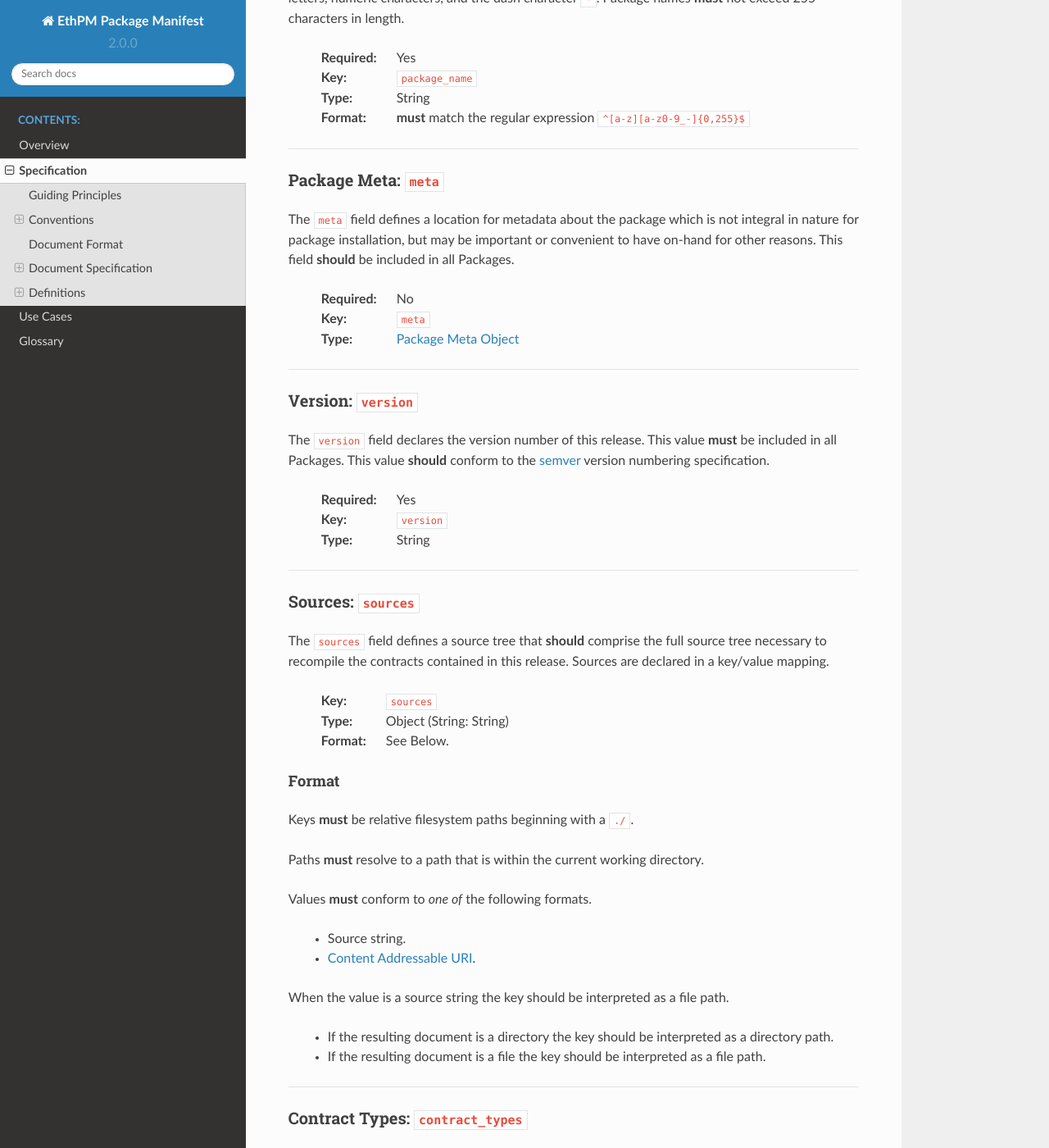
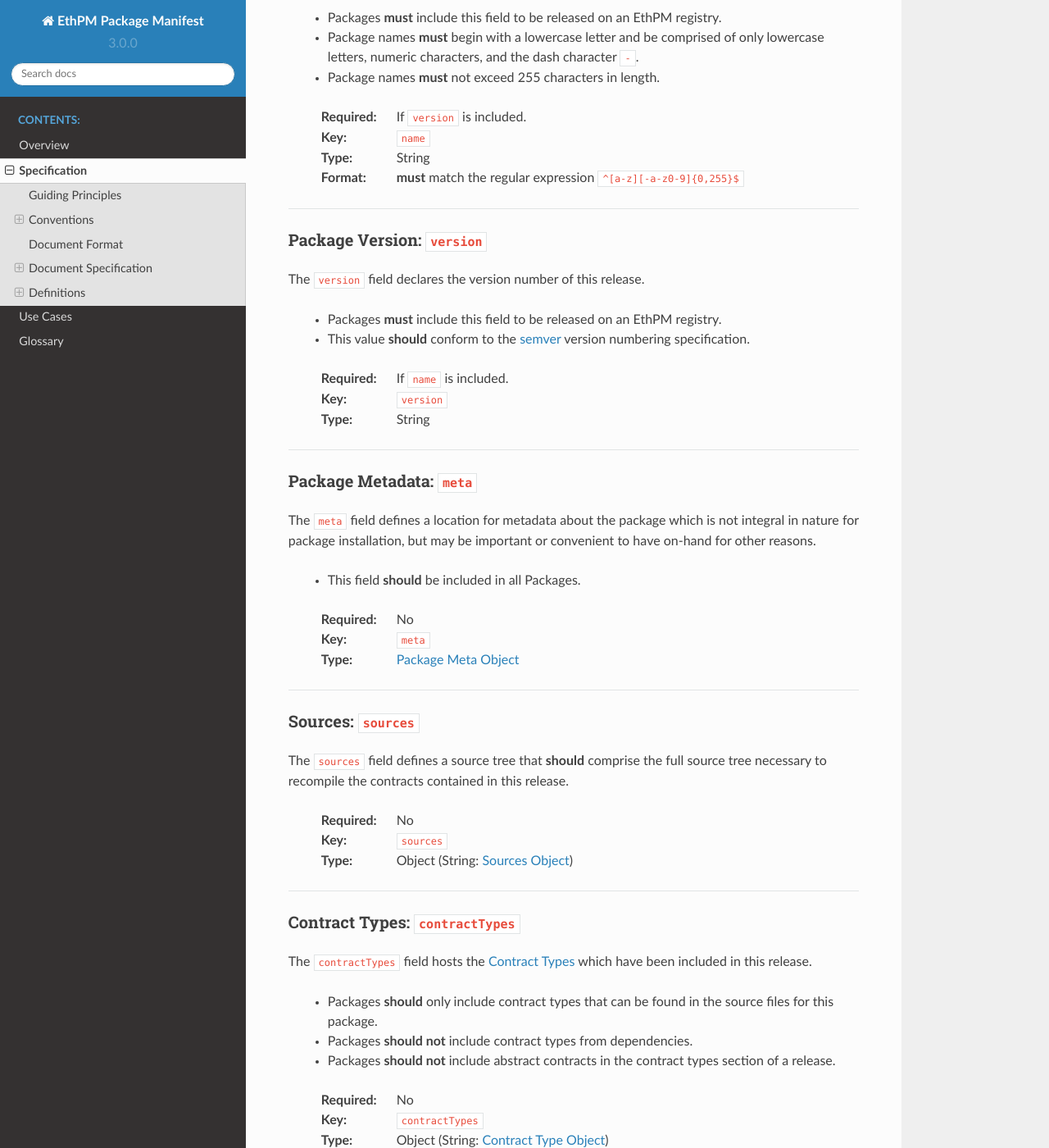
Before and after one commit to ethpm/ethpm-spec, a Sphinx documentation site: the page built from docs/source/package-spec.rst, in a window 1280 px wide and 1400 px high, scrolled down 1957 px. Shown: the whole window at 82% size. Built offline with Sphinx 7.4.7 and the Read the Docs theme 2.0.0, drawn with Linux system fonts in a browser that asks for light colours; the version number is read from the project's files by our own code; some of the changed text lies outside the part shown.

Commit message:
Add v3 changes to spec

```diff
--- a/docs/source/package-spec.rst
+++ b/docs/source/package-spec.rst
@@ -89,63 +89,67 @@
 
 ----
 
-EthPM Manifest Version: ``manifest_version``
-~~~~~~~~~~~~~~~~~~~~~~~~~~~~~~~~~~~~~~~~~~~~
+EthPM Manifest Version: ``manifest``
+~~~~~~~~~~~~~~~~~~~~~~~~~~~~~~~~~~~~
 
-The ``manifest_version`` field defines the specification version that
-this document conforms to. Packages **must** include this field.
+The ``manifest`` field defines the specification version that
+this document conforms to.
+
+  - Packages **must** include this field.
 
   :Required: Yes
-  :Key: ``manifest_version``
+  :Key: ``manifest``
   :Type: String
-  :Allowed Values: ``2``
+  :Allowed Values: ``ethpm/3``
 
-.. _package names:
+.. _package-names:
 
 ----
 
-Package Name: ``package_name``
-~~~~~~~~~~~~~~~~~~~~~~~~~~~~~~
+Package Name: ``name``
+~~~~~~~~~~~~~~~~~~~~~~
 
-The ``package_name`` field defines a human readable name for this
-package. Packages **must** include this field. Package names **must**
-begin with a lowercase letter and be comprised of only lowercase
-letters, numeric characters, and the dash character ``-``. Package
-names **must** not exceed 255 characters in length.
+The ``name`` field defines a human readable name for this package.
 
-  :Required: Yes
-  :Key: ``package_name``
+  - Packages **must** include this field to be released on an EthPM registry.
+  - Package names **must** begin with a lowercase letter and be comprised of only lowercase
+    letters, numeric characters, and the dash character ``-``.
+  - Package names **must** not exceed 255 characters in length.
+
+  :Required: If ``version`` is included.
+  :Key: ``name``
   :Type: String
   :Format: **must** match the regular expression
-    ``^[a-z][a-z0-9_-]{0,255}$``
+    ``^[a-z][-a-z0-9]{0,255}$``
 
 ----
 
-Package Meta: ``meta``
-~~~~~~~~~~~~~~~~~~~~~~
+Package Version: ``version``
+~~~~~~~~~~~~~~~~~~~~~~~~~~~~
+
+The ``version`` field declares the version number of this release.
+
+  - Packages **must** include this field to be released on an EthPM registry.
+  - This value **should** conform to the `semver <http://semver.org/>`__ version numbering specification.
+
+  :Required: If ``name`` is included.
+  :Key: ``version``
+  :Type: String
+
+----
+
+Package Metadata: ``meta``
+~~~~~~~~~~~~~~~~~~~~~~~~~~
 
 The ``meta`` field defines a location for metadata about the package
 which is not integral in nature for package installation, but may be
-important or convenient to have on-hand for other reasons. This field
-**should** be included in all Packages.
+important or convenient to have on-hand for other reasons.
+
+  -  This field **should** be included in all Packages.
 
   :Required: No
   :Key: ``meta``
   :Type: `Package Meta Object`_
-
-----
-
-Version: ``version``
-~~~~~~~~~~~~~~~~~~~~
-
-The ``version`` field declares the version number of this release. This
-value **must** be included in all Packages. This value **should**
-conform to the `semver <http://semver.org/>`__ version numbering
-specification.
-
-  :Required: Yes
-  :Key: ``version``
-  :Type: String
 
 ----
 
@@ -154,52 +158,43 @@
 
 The ``sources`` field defines a source tree that **should** comprise the
 full source tree necessary to recompile the contracts contained in this
-release. Sources are declared in a key/value mapping.
+release.
 
+  :Required: No
   :Key: ``sources``
-
-  :Type: Object (String: String)
-
-  :Format: See Below.
-
-Format
-^^^^^^
-
-Keys **must** be relative filesystem paths beginning with a ``./``.
-
-Paths **must** resolve to a path that is within the current working directory.
-
-Values **must** conform to *one of* the following formats.
-
-    - Source string.
-    - |ContentAddressableURI|.
-
-When the value is a source string the key should be interpreted as a
-file path.
-
-    - If the resulting document is a directory the key should be
-      interpreted as a directory path.
-    - If the resulting document is a file the key should be
-      interpreted as a file path.
+  :Type: Object (String: `Sources Object`_)
 
 ----
 
-Contract Types: ``contract_types``
-~~~~~~~~~~~~~~~~~~~~~~~~~~~~~~~~~~
+Contract Types: ``contractTypes``
+~~~~~~~~~~~~~~~~~~~~~~~~~~~~~~~~~
 
-The ``contract_types`` field holds the |ContractTypes| which have been
-included in this release. |Packages| **should** only include contract types
-that can be found in the source files for this package. Packages
-**should not** include contract types from dependencies. Packages
-**should not** include abstract contracts in the contract types section of a
-release.
+The ``contractTypes`` field hosts the |ContractTypes| which have been
+included in this release.
 
-  :Key: ``contract_types``
+  - Packages **should** only include contract types that can be found in the source files for this package.
+  - Packages **should not** include contract types from dependencies.
+  - Packages **should not** include abstract contracts in the contract types section of a release.
+
+  :Required: No
+  :Key: ``contractTypes``
   :Type: Object (String: `Contract Type Object`_)
   :Format:
-      Keys **must** be valid |ContractAliases|.
+    - Keys **must** be valid |ContractAliases|.
+    - Values **must** conform to the `Contract Type Object`_ definition.
 
-      Values **must** conform to the `Contract Type Object`_ definition.
+----
+
+Compilers: ``compilers``
+~~~~~~~~~~~~~~~~~~~~~~~~
+
+The ``compilers`` field holds the information about the compilers and their
+settings that have been used to generate the various ``contractTypes`` included
+in this release.
+
+  :Required: No
+  :Key: ``compilers``
+  :Type: Array (`the Compiler Information object`_)
 
 ----
 
@@ -213,36 +208,29 @@
 object **must** be unique. There cannot be two different URI keys in a deployments
 field representing the same blockchain.
 
+  :Required: No
   :Key: ``deployments``
   :Type: Object (String: Object(String: `Contract Instance Object`_))
-  :Format: See Below.
-
-Format
-^^^^^^
-
-Keys **must** be a valid BIP122 URI chain definition.
-
-Values **must** be objects which conform to the following format.
-
-    -  Keys **must** be valid |ContractInstanceNames|.
-    -  Values **must** be a valid `Contract Instance Object`_.
+  :Format:
+    - Keys **must** be a valid BIP122 URI chain definition.
+    - Values **must** be objects which conform to the following format.
+        -  Keys **must** be valid |ContractInstanceNames|.
+        -  Values **must** be a valid `Contract Instance Object`_.
 
 ----
 
-Build Dependencies: ``build_dependencies``
+Build Dependencies: ``buildDependencies``
 ~~~~~~~~~~~~~~~~~~~~~~~~~~~~~~~~~~~~~~~~~~
 
-The ``build_dependencies`` field defines a key/value mapping of Ethereum
+The ``buildDependencies`` field defines a key/value mapping of Ethereum
 |Packages| that this project depends on.
 
   :Required: No
-  :Key: ``build_dependencies``
+  :Key: ``buildDependencies``
   :Type: Object (String: String)
   :Format:
-      Keys **must** be valid `package names`_ matching the regular expression
-      ``[a-z][-a-z0-9]{0,255}``.
-
-      Values **must** be a |ContentAddressableURI| which resolves to a valid package.
+    - Keys **must** be valid `package-names`_ matching the regular expression ``^[a-z][-a-z0-9]{0,255}$``.
+    - Values **must** be a |ContentAddressableURI| which resolves to a valid package.
 
 ----
 
@@ -462,8 +450,7 @@
 The *Package Meta* Object
 ~~~~~~~~~~~~~~~~~~~~~~~~~
 
-The *Package Meta* object is defined to have the following key/value
-pairs.
+The *Package Meta* object is defined to have the following key/value pairs.
 
 Authors: ``authors``
 ^^^^^^^^^^^^^^^^^^^^
@@ -505,7 +492,7 @@
 
   :Required: No
   :Key: ``keywords``
-  :Type: List of Strings
+  :Type: Array(String)
 
 Links: ``links``
 ^^^^^^^^^^^^^^^^
@@ -518,10 +505,66 @@
   - ``documentation``: Package Documentation
   - ``repository``: Location of the project source code.
 
-
   :Key: ``links``
 
   :Type: Object (String: String)
+
+----
+
+.. _Sources Object:
+
+The *Sources* Object
+~~~~~~~~~~~~~~~~~~~~
+
+A *Sources* object is defined to have the following fields.
+
+  :Key: A global identifier for the source file. (string)
+  :Value: `SourceObject`_
+
+.. _SourceObject:
+
+Source Object
+^^^^^^^^^^^^^
+
+Checksum: ``checksum``
+^^^^^^^^^^^^^^^^^^^^^^
+
+Hash of the source file - prefixed by the hash algorithm and a ``/``.
+  - (eg. ``keccak256/abc123...``).
+
+  TODO: Can we enforce content-addressed urls and remove this field entirely?
+  :Required: If there are no urls that contain a hash of its contents.
+  :Key: ``checksum``
+  :Value: string
+
+URLs: ``urls``
+^^^^^^^^^^^^^^
+Array of urls that resolve to the same source file.
+  - Urls **should** be stored on a content-addressable filesystem.
+  - If the resulting document is a directory the key **should** be interpreted as a directory path.
+  - If the resulting document is a file the key **should** be interpreted as a file path.
+
+  :Required: If ``content`` is not present.
+  :Key: ``urls``
+  :Value: Array(string)
+
+Content: ``content``
+^^^^^^^^^^^^^^^^^^^^
+Inlined contract source.
+
+  :Required: If ``urls`` is not present.
+  :Key: ``content``
+  :Value: string
+
+Install Path: ``installPath``
+^^^^^^^^^^^^^^^^^^^^^^^^^^^^^
+Filesystem path of source file.
+  - **Must** be a relative filesystem path that begins with a ``./``.
+  - **Must** resolve to a path that is within the current virtual working directory.
+
+  :Required: This field **must** be included for the package to be writable to disk.
+  :Key: ``installPath``
+  :Value: string
 
 ----
 
@@ -580,14 +622,6 @@
     `UserDoc <https://github.com/ethereum/wiki/wiki/Ethereum-Natural-Specification-Format#user-documentation>`_
     and `DevDoc <https://github.com/ethereum/wiki/wiki/Ethereum-Natural-Specification-Format#developer-documentation>`_  formats.
 
-Compiler: ``compiler``
-^^^^^^^^^^^^^^^^^^^^^^
-
-  :Required: No
-  :Type: Object
-  :Format: **must** conform to `the Compiler Information object`_
-   format.
-
 ----
 
 .. _Contract Instance Object:
@@ -619,17 +653,17 @@
 ``<contract-alias>``.
 
 -  The ``<contract-alias>`` value **must** be a valid |ContractAlias|.
--  The value **must** be present in the keys of the ``contract_types``
+-  The value **must** be present in the keys of the ``contractTypes``
    section of this Package.
 
 To reference a contract type from a dependency, use the format
 ``<package-name>:<contract-alias>``.
 
 -  The ``<package-name>`` value **must** be present in the keys of the
-   ``build_dependencies`` of this Package.
+   ``buildDependencies`` of this Package.
 -  The ``<contract-alias>`` value **must** be be a valid |ContractAlias|.
 -  The resolved package for ``<package-name>`` must contain the
-   ``<contract-alias>`` value in the keys of the ``contract_types``
+   ``<contract-alias>`` value in the keys of the ``contractTypes``
    section.
 
 .. _address:
@@ -703,9 +737,8 @@
 The *Compiler Information* Object
 ~~~~~~~~~~~~~~~~~~~~~~~~~~~~~~~~~
 
-The ``compiler`` field defines the compiler information that was used
-during compilation of this |ContractInstance|. This field **should** be
-present in all contract instances that locally declare ``runtime_bytecode``.
+The ``compilers`` field defines the various compilers and settings used
+during compilation of any |ContractTypes| or |ContractInstance| included in this pacakge.
 
 A *Compiler Information* object is defined to have the following
 key/value pairs.
@@ -718,7 +751,6 @@
   :Required: Yes
   :Key: ``name``
   :Type: String
-
 
 .. _version-version-1:
 
@@ -746,6 +778,18 @@
   :Key: ``settings``
   :Type: Object
 
+Contract Types: ``contractTypes``
+^^^^^^^^^^^^^^^^^^^^^^^^^^^^^^^^^
+
+A list of the |ContractAlias| in this package that used this compiler to generate its outputs.
+
+  - All ``contractTypes`` that locally declare ``runtimeBytecode`` **should** be attributed for by a compiler object.
+  - A single ``contractTypes`` **must** not be attributed to more than one compiler.
+
+  :Required: No
+  :Key: ``contractTypes``
+  :Type: Array(|ContractAlias|)
+
 ----
 
 .. _bip122-bip122-1:
--- a/package.json
+++ b/package.json
@@ -1,6 +1,6 @@
 {
   "name": "ethpm-spec",
-  "version": "2.0.0",
+  "version": "3.0.0",
   "description": "Ethereum Package Manager Specifications",
   "scripts": {
     "prepare": "json2ts -i ./spec/package.spec.json -o ./index.d.ts"
```
Also changed, not shown: other parts of docs/source/package-spec.rst (+25 -26 lines), docs/source/glossary.rst (+5 -2 lines), 1 other file.
